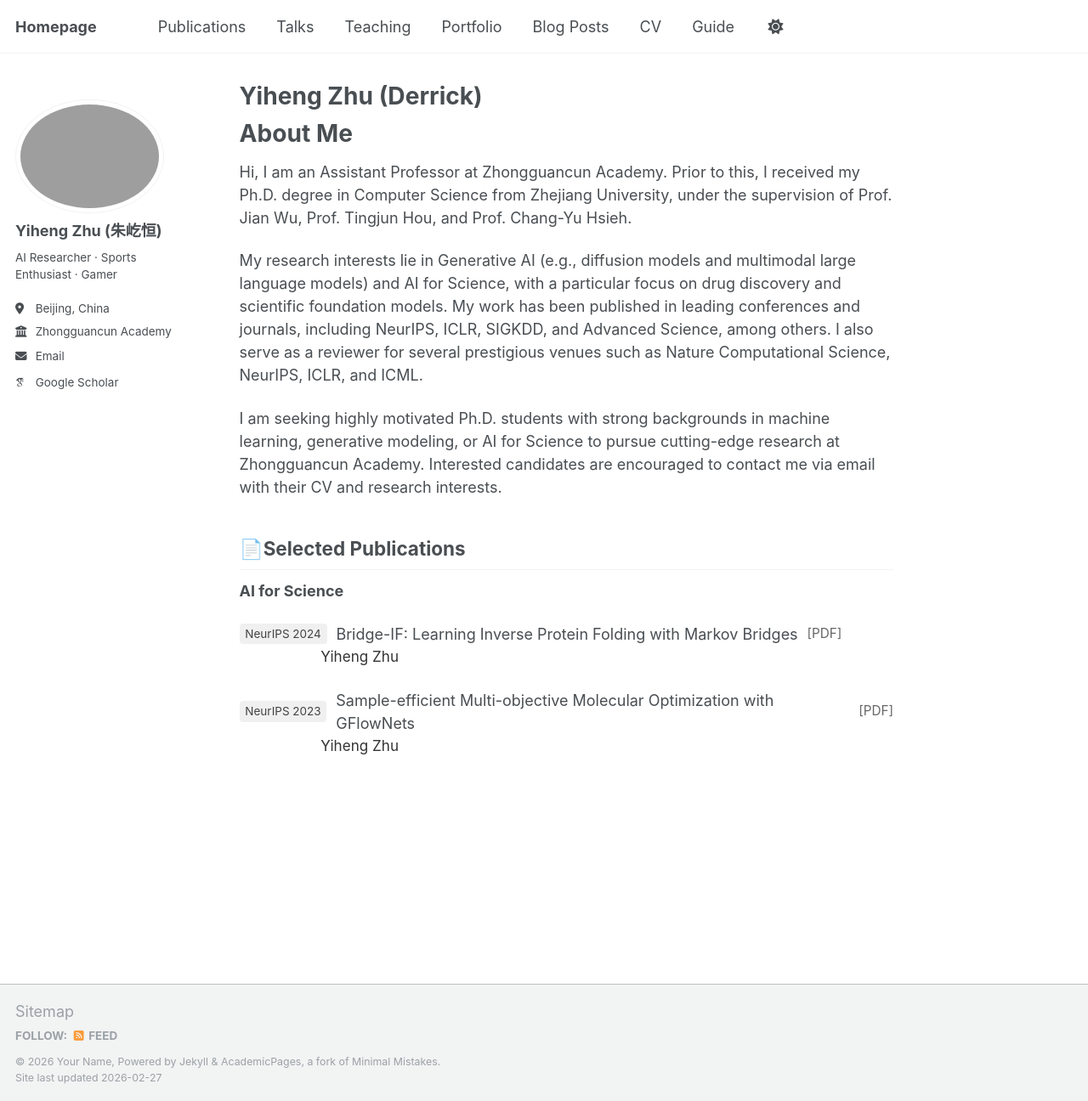
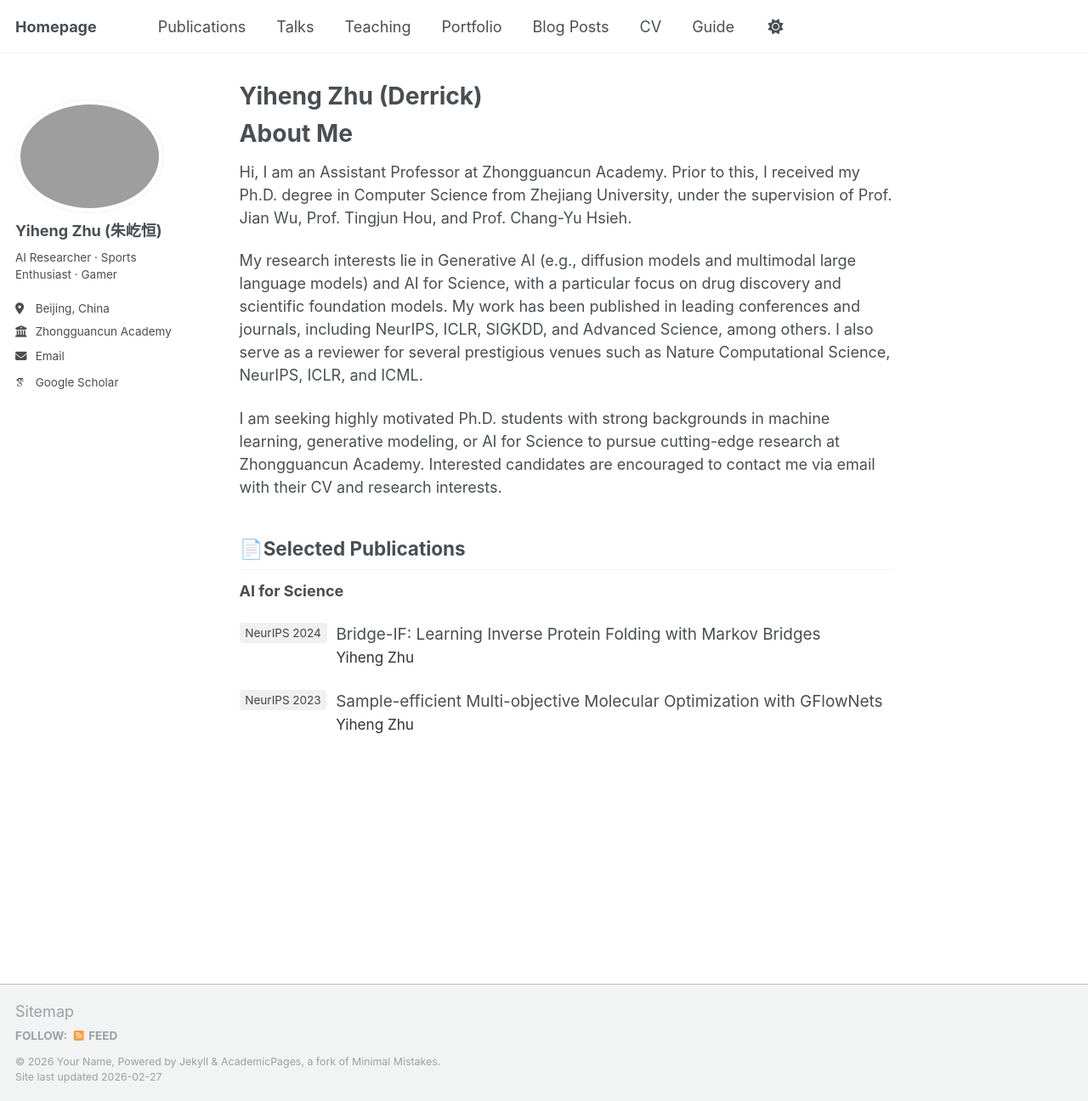
Before and after one commit to derrickzhu147/derrickzhu147.github.io, a Jekyll site: the page built from _pages/about.md, in a window 1280 px wide and 1296 px high. Shown: the whole window at 85% size. Built offline with Jekyll 4.4.1, drawn with Linux system fonts in a browser that asks for light colours; some web fonts are replaced; a script that is not in the unit is left out.

Commit message:
Update about.md

```diff
--- a/_pages/about.md
+++ b/_pages/about.md
@@ -21,8 +21,13 @@ I am seeking highly motivated Ph.D. students with strong backgrounds in machine
 **AI for Science**
 
 <div style="margin-bottom:1.4em;">
-  <!-- 标题行：badge + 论文名 -->
-  <div style="display:flex; align-items:center; gap:0.6em;">
+  <div style="
+    display:grid;
+    grid-template-columns: auto 1fr;
+    column-gap:0.6em;
+    align-items:start;
+  ">
+    <!-- 左列：期刊 badge -->
     <span style="
       background:#f0f0f0;
       color:#444;
@@ -34,25 +39,26 @@ I am seeking highly motivated Ph.D. students with strong backgrounds in machine
       NeurIPS 2024
     </span>
 
-    <a href="PDF_URL_NEURIPS2024" target="_blank" rel="noopener noreferrer"
-       style="font-size:1.0em; color:inherit; text-decoration:none;">
-      Bridge-IF: Learning Inverse Protein Folding with Markov Bridges
-    </a>
-
-    <a href="PDF_URL_NEURIPS2024" target="_blank" rel="noopener noreferrer"
-       style="font-size:0.85em; color:#666; text-decoration:none;">
-      [PDF]
-    </a>
-  </div>
-
-  <!-- 作者行：与论文标题对齐 -->
-  <div style="font-size:0.95em; color:#333; margin-left:5.6em;">
-    Yiheng Zhu
+    <!-- 右列：标题 + 作者 -->
+    <div>
+      <a href="PDF_URL_NEURIPS2024" target="_blank" rel="noopener noreferrer"
+         style="font-size:1.05em; color:inherit; text-decoration:none;">
+        Bridge-IF: Learning Inverse Protein Folding with Markov Bridges
+      </a>
+      <div style="font-size:0.95em; color:#333;">
+        Yiheng Zhu
+      </div>
+    </div>
   </div>
 </div>
 
 <div style="margin-bottom:1.4em;">
-  <div style="display:flex; align-items:center; gap:0.6em;">
+  <div style="
+    display:grid;
+    grid-template-columns: auto 1fr;
+    column-gap:0.6em;
+    align-items:start;
+  ">
     <span style="
       background:#f0f0f0;
       color:#444;
@@ -64,19 +70,15 @@ I am seeking highly motivated Ph.D. students with strong backgrounds in machine
       NeurIPS 2023
     </span>
 
-    <a href="PDF_URL_NEURIPS2023" target="_blank" rel="noopener noreferrer"
-       style="font-size:1.0em; color:inherit; text-decoration:none;">
-      Sample-efficient Multi-objective Molecular Optimization with GFlowNets
-    </a>
-
-    <a href="PDF_URL_NEURIPS2023" target="_blank" rel="noopener noreferrer"
-       style="font-size:0.85em; color:#666; text-decoration:none;">
-      [PDF]
-    </a>
-  </div>
-
-  <div style="font-size:0.95em; color:#333; margin-left:5.6em;">
-    Yiheng Zhu
+    <div>
+      <a href="PDF_URL_NEURIPS2023" target="_blank" rel="noopener noreferrer"
+         style="font-size:1.05em; color:inherit; text-decoration:none;">
+        Sample-efficient Multi-objective Molecular Optimization with GFlowNets
+      </a>
+      <div style="font-size:0.95em; color:#333;">
+        Yiheng Zhu
+      </div>
+    </div>
   </div>
 </div>
 
```
